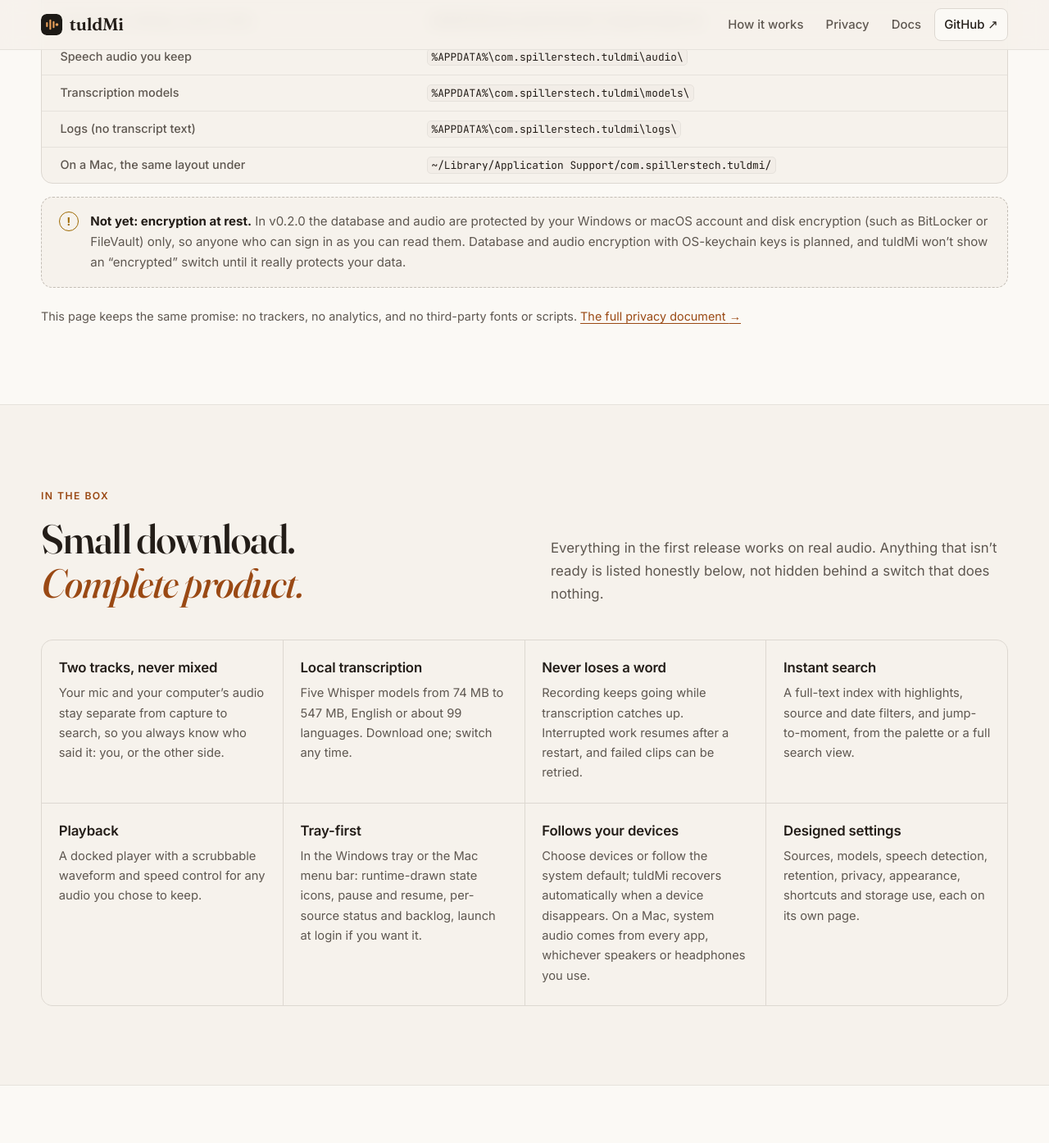
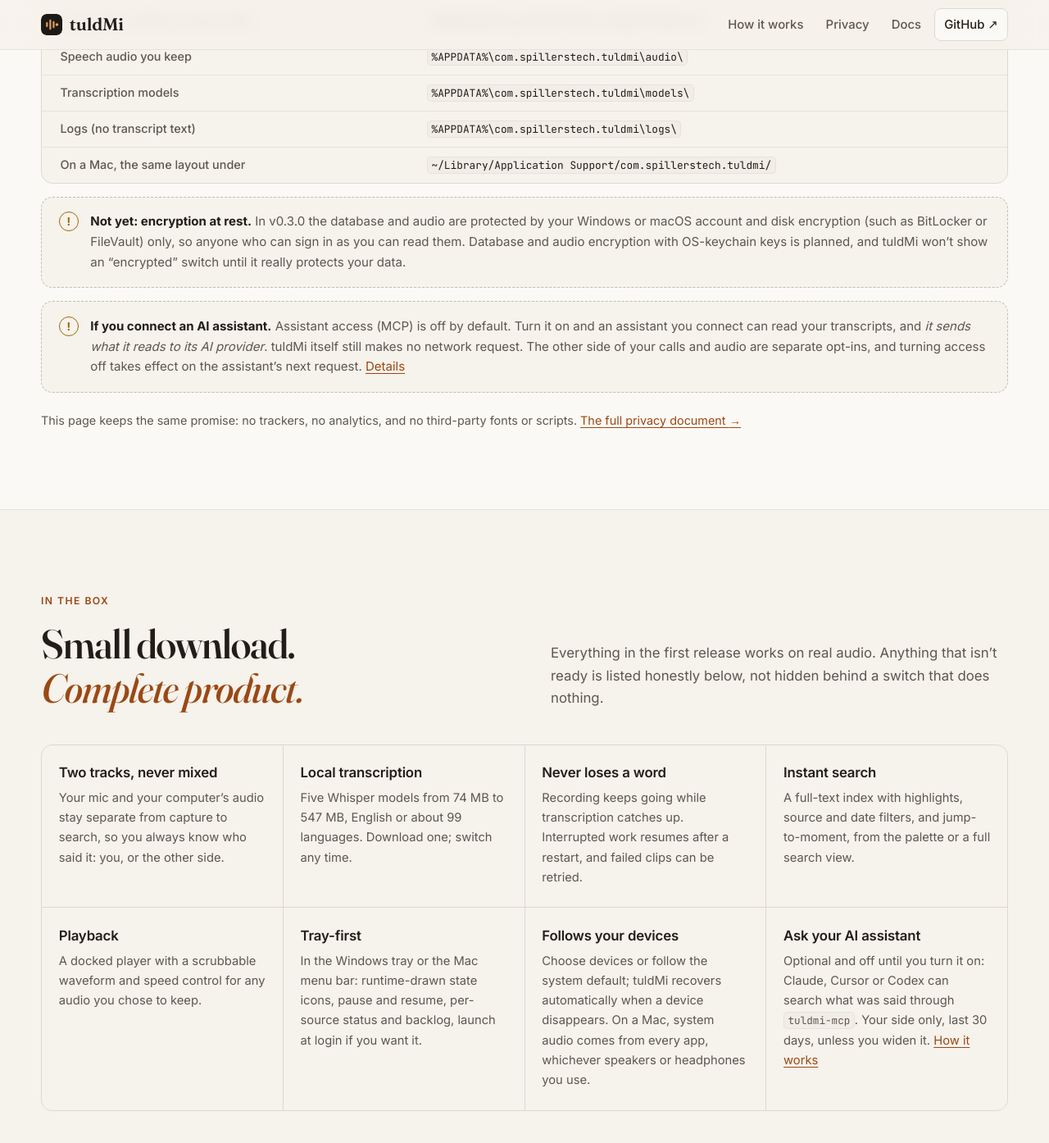
Before and after one commit to spilloid/tuldMi, a Jekyll site: the page docs/index.html, which Jekyll copies as it is, in a window 1280 px wide and 1400 px high, scrolled down 5411 px. Shown: the top 1394 px of the window at 82% size. Built offline with Jekyll 4.4.1, drawn with Linux system fonts in a browser that asks for light colours; some of the changed text lies outside the part shown.

Commit message:
Release v0.3.0
- versions and lockfiles at 0.3.0; changelog dated, link added
- product page: versions, an 'Ask your AI assistant' feature, the MCP
  privacy note (assistants send what they read to their provider), and a
  footer link to the MCP guide

```diff
--- a/Cargo.toml
+++ b/Cargo.toml
@@ -3,7 +3,7 @@
 members = ["crates/engine", "crates/mcp", "src-tauri"]
 
 [workspace.package]
-version = "0.2.0"
+version = "0.3.0"
 edition = "2024"
 license = "MIT"
 repository = "https://github.com/spilloid/tuldMi"
--- a/docs/index.html
+++ b/docs/index.html
@@ -40,17 +40,17 @@
         <div class="hero-copy">
           <p class="lead">tuldMi sits quietly in your tray or menu bar, keeps only the <em>speech</em> from your microphone and your computer&rsquo;s audio, and transcribes it right on your computer. The detail from Tuesday&rsquo;s call is a few keystrokes away, and none of it ever leaves your device.</p>
           <div class="actions">
-            <a class="button primary" href="https://github.com/spilloid/tuldMi/releases/tag/v0.2.0">
+            <a class="button primary" href="https://github.com/spilloid/tuldMi/releases/tag/v0.3.0">
               <svg aria-hidden="true" viewBox="0 0 24 24" width="18" height="18"><path d="M12 4v11m0 0-4.5-4.5M12 15l4.5-4.5M5 19.5h14" fill="none" stroke="currentColor" stroke-width="2" stroke-linecap="round" stroke-linejoin="round"/></svg>
               Download for Windows
             </a>
-            <a class="button ghost" href="https://github.com/spilloid/tuldMi/releases/tag/v0.2.0">
+            <a class="button ghost" href="https://github.com/spilloid/tuldMi/releases/tag/v0.3.0">
               <svg aria-hidden="true" viewBox="0 0 24 24" width="18" height="18"><path d="M12 4v11m0 0-4.5-4.5M12 15l4.5-4.5M5 19.5h14" fill="none" stroke="currentColor" stroke-width="2" stroke-linecap="round" stroke-linejoin="round"/></svg>
               Download for Mac
             </a>
             <a class="button ghost" href="#privacy">What stays private <span aria-hidden="true">&rarr;</span></a>
           </div>
-          <p class="hero-meta">v0.2.0 &middot; Windows 11 x64, signed installer &middot; Apple Silicon Macs, macOS 15.4+ (preview) &middot; MIT licensed</p>
+          <p class="hero-meta">v0.3.0 &middot; Windows 11 x64, signed installer &middot; Apple Silicon Macs, macOS 15.4+ (preview) &middot; MIT licensed</p>
           <div class="consent" role="note">
             <span class="consent-icon" aria-hidden="true">
               <svg viewBox="0 0 24 24" width="18" height="18"><path d="M12 3 4.5 6v5.5c0 4.6 3.1 8 7.5 9.5 4.4-1.5 7.5-4.9 7.5-9.5V6L12 3Z" fill="none" stroke="currentColor" stroke-width="1.8" stroke-linejoin="round"/><path d="M12 8v4.5M12 15.5v.5" stroke="currentColor" stroke-width="2" stroke-linecap="round"/></svg>
@@ -226,7 +226,11 @@
         </div>
         <div class="honest">
           <span class="honest-icon" aria-hidden="true">!</span>
-          <p><strong>Not yet: encryption at rest.</strong> In v0.2.0 the database and audio are protected by your Windows or macOS account and disk encryption (such as BitLocker or FileVault) only, so anyone who can sign in as you can read them. Database and audio encryption with OS-keychain keys is planned, and tuldMi won&rsquo;t show an &ldquo;encrypted&rdquo; switch until it really protects your data.</p>
+          <p><strong>Not yet: encryption at rest.</strong> In v0.3.0 the database and audio are protected by your Windows or macOS account and disk encryption (such as BitLocker or FileVault) only, so anyone who can sign in as you can read them. Database and audio encryption with OS-keychain keys is planned, and tuldMi won&rsquo;t show an &ldquo;encrypted&rdquo; switch until it really protects your data.</p>
+        </div>
+        <div class="honest">
+          <span class="honest-icon" aria-hidden="true">!</span>
+          <p><strong>If you connect an AI assistant.</strong> Assistant access (MCP) is off by default. Turn it on and an assistant you connect can read your transcripts, and <em>it sends what it reads to its AI provider</em>. tuldMi itself still makes no network request. The other side of your calls and audio are separate opt-ins, and turning access off takes effect on the assistant&rsquo;s next request. <a href="mcp.html">Details</a></p>
         </div>
         <p class="fineprint">This page keeps the same promise: no trackers, no analytics, and no third-party fonts or scripts. <a href="PRIVACY.html">The full privacy document <span aria-hidden="true">&rarr;</span></a></p>
       </div>
@@ -245,14 +249,14 @@
         <article><h3>Playback</h3><p>A docked player with a scrubbable waveform and speed control for any audio you chose to keep.</p></article>
         <article><h3>Tray-first</h3><p>In the Windows tray or the Mac menu bar: runtime-drawn state icons, pause and resume, per-source status and backlog, launch at login if you want it.</p></article>
         <article><h3>Follows your devices</h3><p>Choose devices or follow the system default; tuldMi recovers automatically when a device disappears. On a Mac, system audio comes from every app, whichever speakers or headphones you use.</p></article>
-        <article><h3>Designed settings</h3><p>Sources, models, speech detection, retention, privacy, appearance, shortcuts and storage use, each on its own page.</p></article>
+        <article><h3>Ask your AI assistant</h3><p>Optional and off until you turn it on: Claude, Cursor or Codex can search what was said through <code>tuldmi-mcp</code>. Your side only, last 30 days, unless you widen it. <a href="mcp.html">How it works</a></p></article>
       </div>
     </section>
 
     <section class="section band" aria-labelledby="limits-title">
       <div class="wrap limits">
         <div>
-          <p class="eyebrow">Honest about v0.2.0</p>
+          <p class="eyebrow">Honest about v0.3.0</p>
           <h2 id="limits-title">What it doesn&rsquo;t<br><em>do yet.</em></h2>
         </div>
         <ul>
@@ -273,19 +277,19 @@
       </div>
       <div class="install">
         <ol class="install-steps">
-          <li><h3>Download</h3><p><code>tuldMi_0.2.0_x64-setup.exe</code> for Windows or <code>tuldMi_0.2.0_aarch64.dmg</code> for a Mac, with its <code>.sha256</code>, from the release page.</p></li>
+          <li><h3>Download</h3><p><code>tuldMi_0.3.0_x64-setup.exe</code> for Windows or <code>tuldMi_0.3.0_aarch64.dmg</code> for a Mac, with its <code>.sha256</code>, from the release page.</p></li>
           <li><h3>Check it (optional)</h3><p>On Windows the signature should be <code>Valid</code> and signed by <code>CN=Joseph Spillers</code>; as a new publisher, SmartScreen may still ask before the first run. The Mac preview isn&rsquo;t notarized, so compare its SHA-256 with the <code>.sha256</code> file.</p></li>
           <li><h3>Install it</h3><p>On Windows, run the installer. On a Mac, drag tuldMi to Applications and open it once, then choose <em>Open Anyway</em> in System Settings &rsaquo; Privacy &amp; Security.</p></li>
           <li><h3>Follow setup</h3><p>Pick your devices, try the live level test, and download a model. On a Mac, allow Microphone and System Audio Recording when asked. That&rsquo;s it: tuldMi is listening from the tray or menu bar.</p></li>
         </ol>
         <div class="install-side">
 <pre class="verify" aria-label="PowerShell commands to verify the Windows download"><span class="c"># Windows, in your Downloads folder</span>
-Get-AuthenticodeSignature .\tuldMi_0.2.0_x64-setup.exe
-Get-FileHash .\tuldMi_0.2.0_x64-setup.exe</pre>
+Get-AuthenticodeSignature .\tuldMi_0.3.0_x64-setup.exe
+Get-FileHash .\tuldMi_0.3.0_x64-setup.exe</pre>
 <pre class="verify" aria-label="Terminal command to verify the Mac download"><span class="c"># Mac, in Terminal, in your Downloads folder</span>
-shasum -a 256 -c tuldMi_0.2.0_aarch64.dmg.sha256</pre>
-          <a class="button primary wide" href="https://github.com/spilloid/tuldMi/releases/tag/v0.2.0">Get tuldMi 0.2.0 for Windows <span aria-hidden="true">&darr;</span></a>
-          <a class="button ghost wide" href="https://github.com/spilloid/tuldMi/releases/tag/v0.2.0">Get tuldMi 0.2.0 for Mac <span aria-hidden="true">&darr;</span></a>
+shasum -a 256 -c tuldMi_0.3.0_aarch64.dmg.sha256</pre>
+          <a class="button primary wide" href="https://github.com/spilloid/tuldMi/releases/tag/v0.3.0">Get tuldMi 0.3.0 for Windows <span aria-hidden="true">&darr;</span></a>
+          <a class="button ghost wide" href="https://github.com/spilloid/tuldMi/releases/tag/v0.3.0">Get tuldMi 0.3.0 for Mac <span aria-hidden="true">&darr;</span></a>
           <table class="platforms">
             <caption class="sr-only">Platform support</caption>
             <tbody>
@@ -311,6 +315,7 @@
       <nav aria-label="Footer">
         <a href="guide.html">Documentation</a>
         <a href="PRIVACY.html">Privacy</a>
+        <a href="mcp.html">AI assistants (MCP)</a>
         <a href="MODELS.html">Models and licenses</a>
         <a href="https://github.com/spilloid/tuldMi/blob/main/CHANGELOG.md">Changelog</a>
         <a href="https://github.com/spilloid/tuldMi">Source on GitHub</a>
--- a/package.json
+++ b/package.json
@@ -1,7 +1,7 @@
 {
   "name": "tuldmi",
   "private": true,
-  "version": "0.2.0",
+  "version": "0.3.0",
   "license": "MIT",
   "type": "module",
   "scripts": {
--- a/src-tauri/tauri.conf.json
+++ b/src-tauri/tauri.conf.json
@@ -1,7 +1,7 @@
 {
   "$schema": "https://schema.tauri.app/config/2",
   "productName": "tuldMi",
-  "version": "0.2.0",
+  "version": "0.3.0",
   "identifier": "com.spillerstech.tuldmi",
   "build": {
     "beforeDevCommand": "npm run dev",
```
Also changed, not shown: CHANGELOG.md, 2 other files.
